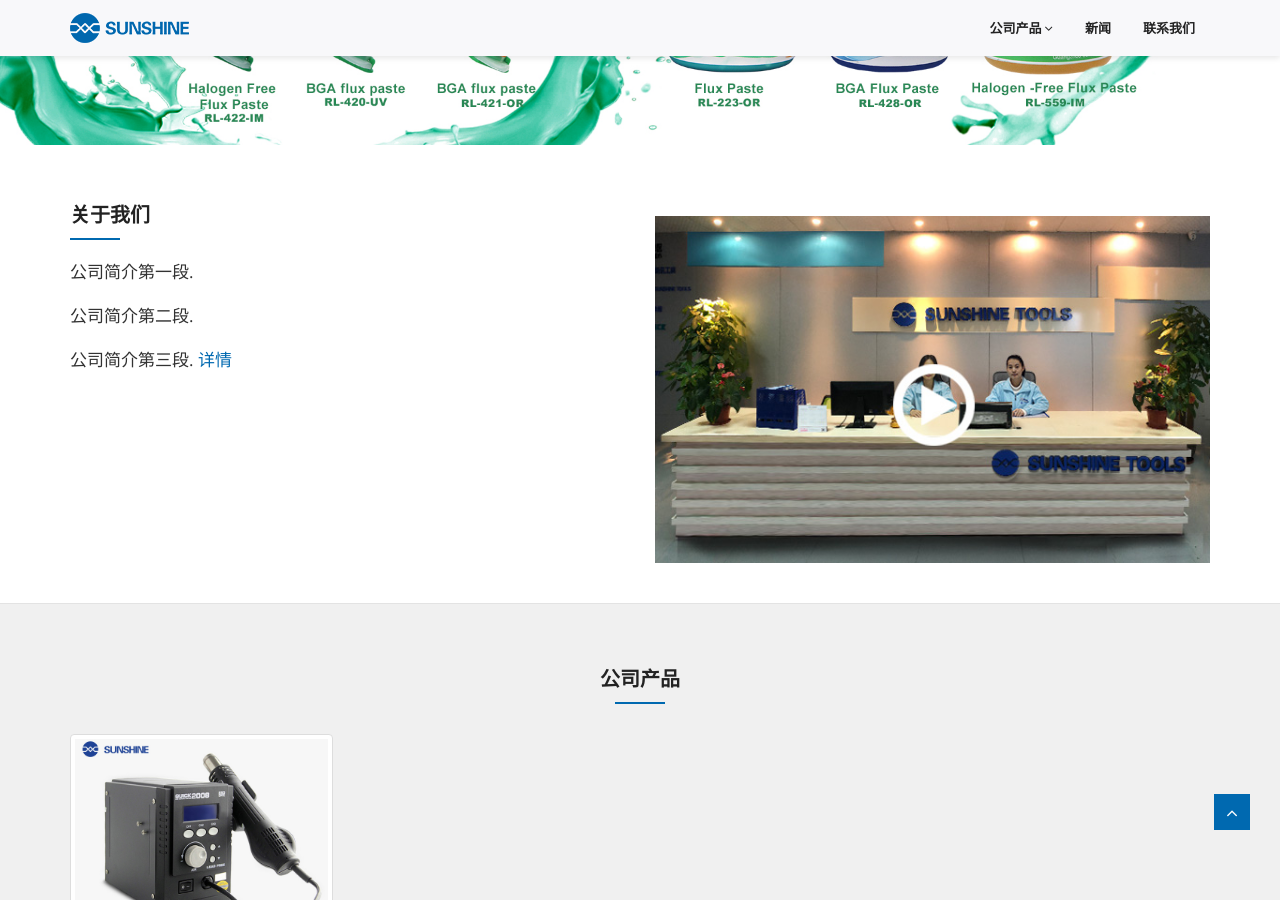
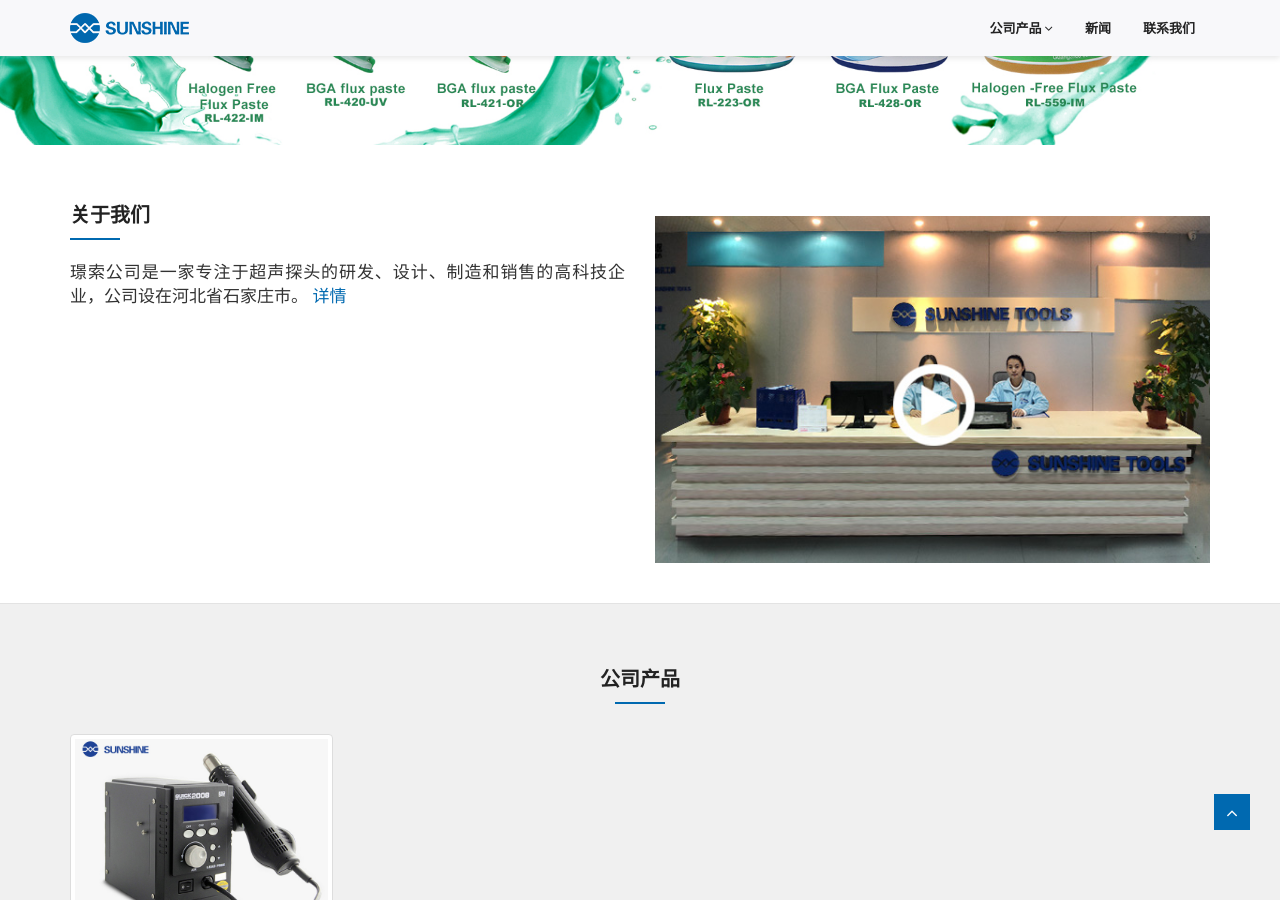
Before and after one commit to wx0322/xinjingsuo.github.io, a Jekyll site: the page built from index.html, in a window 1280 px wide and 900 px high, scrolled down 472 px. Built offline with Jekyll 4.4.1, drawn with Linux system fonts in a browser that asks for light colours.

Commit message:
修改公司简介

```diff
--- a/index.html
+++ b/index.html
@@ -35,9 +35,9 @@
       <div class="col-md-6">
         <div itemscope itemtype="http://schema.org/Organization">
           <h2 class="title custom"><span itemprop="name">关于我们</span></h2>
-          <p class="lead smaller text-justify"><span itemprop="description">公司简介第一段.</span></p>
-          <p class="lead smaller text-justify"><span itemprop="description">公司简介第二段.</span></p>
-          <p class="lead smaller text-justify"><span itemprop="description">公司简介第三段.</span> <a itemprop="url" href="{{ site.url }}/about/">详情</a></p>
+          <p class="lead smaller text-justify"><span itemprop="description">
+            璟索公司是一家专注于超声探头的研发、设计、制造和销售的高科技企业，公司设在河北省石家庄市。
+            </span> <a itemprop="url" href="{{ site.url }}/about/">详情</a></p>
         </div>
         <div class="mb5"></div>
       </div>
```
